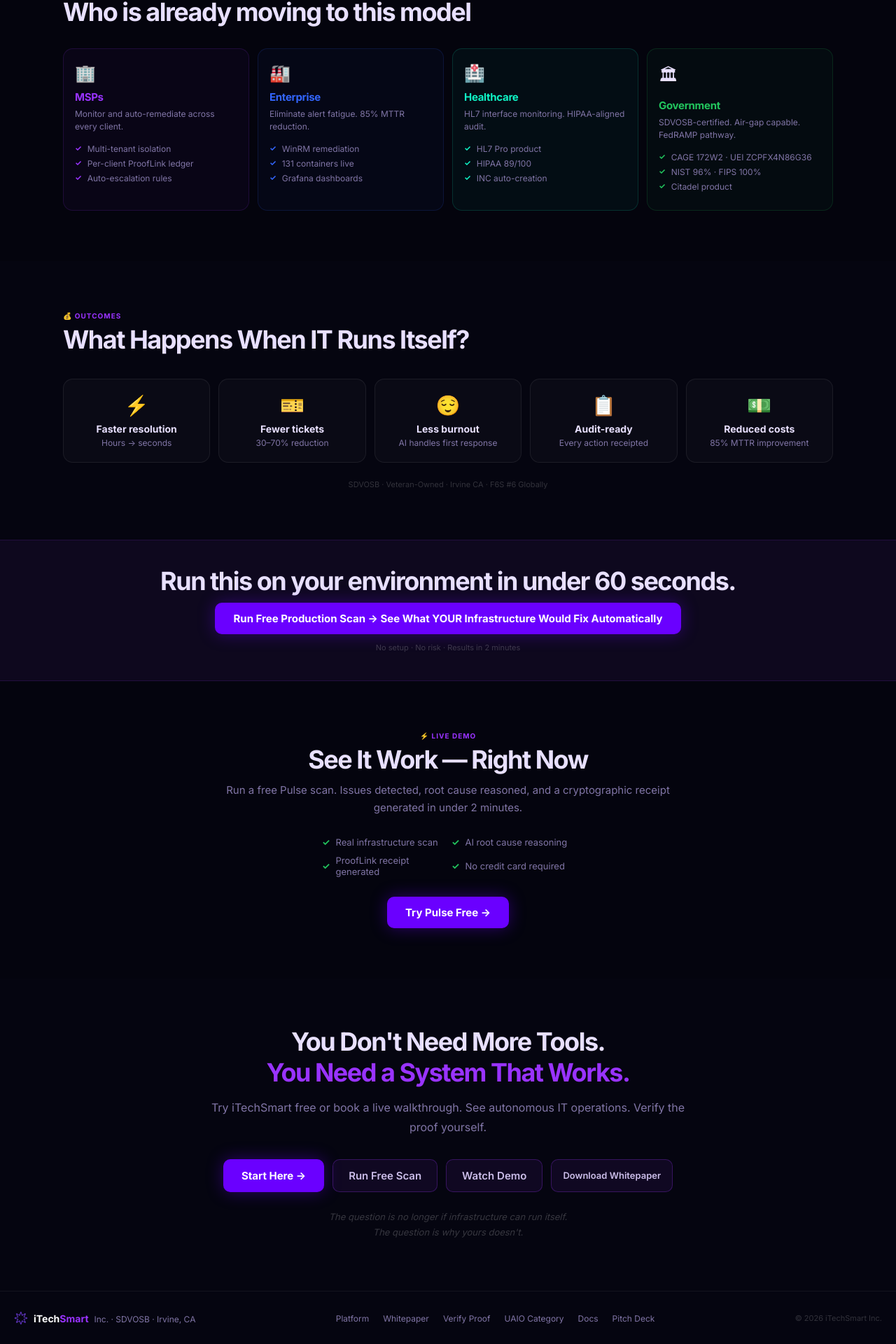
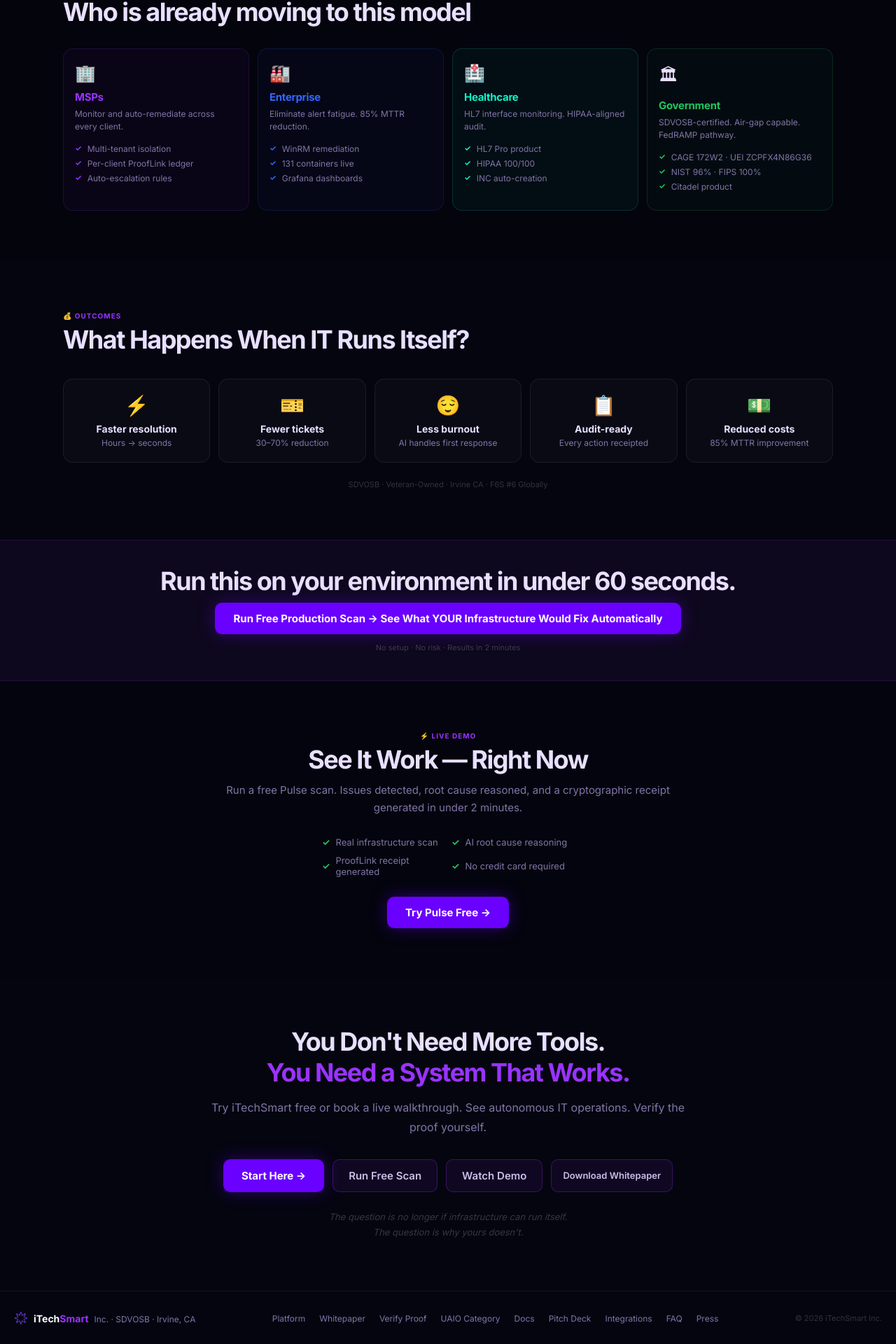
Before and after one commit to Iteksmart/getitechsmart, a Next.js app: page / in a window 1280 px wide. Shown: the part 3725-5645 px from the top of the page at 70% size. Built offline with nearby package versions, Linux system fonts and the light colour scheme.

Commit message:
fix: HIPAA 89→100, add Integrations/FAQ/Press to footer

```diff
--- a/app/page.tsx
+++ b/app/page.tsx
@@ -358,7 +358,7 @@
 const VERTICALS = [
   { icon:'🏢', title:'MSPs',       color:'#9933FF', desc:'Monitor and auto-remediate across every client.',       items:['Multi-tenant isolation','Per-client ProofLink ledger','Auto-escalation rules'] },
   { icon:'🏭', title:'Enterprise', color:'#3366FF', desc:'Eliminate alert fatigue. 85% MTTR reduction.',           items:['WinRM remediation','131 containers live','Grafana dashboards'] },
-  { icon:'🏥', title:'Healthcare', color:'#0FF4C6', desc:'HL7 interface monitoring. HIPAA-aligned audit.',         items:['HL7 Pro product','HIPAA 89/100','INC auto-creation'] },
+  { icon:'🏥', title:'Healthcare', color:'#0FF4C6', desc:'HL7 interface monitoring. HIPAA-aligned audit.',         items:['HL7 Pro product','HIPAA 100/100','INC auto-creation'] },
   { icon:'🏛', title:'Government', color:'#22C55E', desc:'SDVOSB-certified. Air-gap capable. FedRAMP pathway.',    items:['CAGE 172W2 · UEI ZCPFX4N86G36','NIST 96% · FIPS 100%','Citadel product'] },
 ];
 
@@ -883,7 +883,7 @@
             </span>
           </div>
           <div style={{ display:'flex', gap:20, flexWrap:'wrap' }}>
-            {[['Platform','https://itechsmart.dev'],['Whitepaper','https://whitepaper.itechsmart.dev'],['Verify Proof','https://verify.itechsmart.dev'],['UAIO Category','https://uaio.itechsmart.dev'],['Docs','https://docs.itechsmart.dev'],['Pitch Deck','/pitch-deck']].map(([l,h]) => (
+            {[['Platform','https://itechsmart.dev'],['Whitepaper','https://whitepaper.itechsmart.dev'],['Verify Proof','https://verify.itechsmart.dev'],['UAIO Category','https://uaio.itechsmart.dev'],['Docs','https://docs.itechsmart.dev'],['Pitch Deck','/pitch-deck'],['Integrations','https://itechsmart.dev/integrations'],['FAQ','https://itechsmart.dev/faq'],['Press','https://itechsmart.dev/news']].map(([l,h]) => (
               <a key={l} href={h} style={{ fontSize:12, color:'var(--muted)', transition:'color .15s' }}
                 onMouseEnter={e => (e.currentTarget.style.color = 'var(--fg)')}
                 onMouseLeave={e => (e.currentTarget.style.color = 'var(--muted)')}>{l}</a>
```
